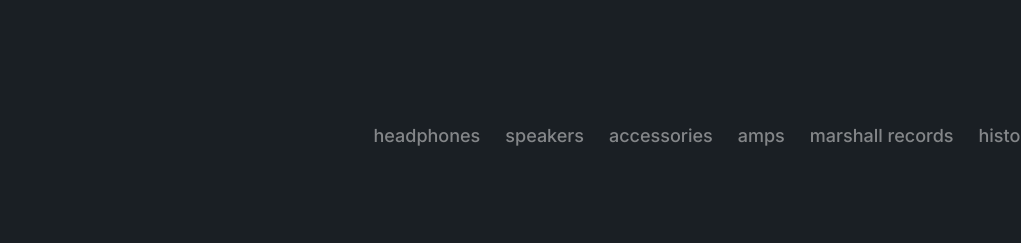
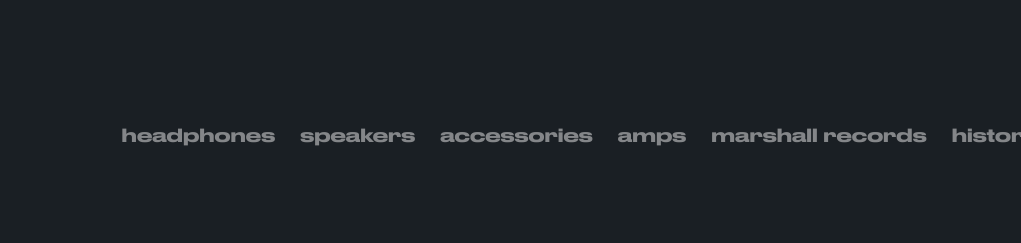
Before and after one commit to Alexander-Sidelnikov/marshall-test-backend, a website: page src/speakers.html in a window 1280 px wide. Shown: the top 243 px of the page, 259-1280 px from the left. Drawn offline with nearby package versions, Linux system fonts and the light colour scheme; files that its build step writes are made by us from their sources; files whose address does not match are found by name; a web font is replaced by a local one.

Commit message:
Изменил шрифт у пунктов навигации

```diff
--- a/src/scss/main.css
+++ b/src/scss/main.css
@@ -501,6 +501,7 @@ input::-webkit-inner-spin-button {
   display: flex;
 }
 .nav__list .nav__link {
+  font-family: "Druk", sans-serif;
   font-weight: 500;
   line-height: 23px;
   padding-right: 25px;
```
Also changed, not shown: dist/css/style.min.css.
